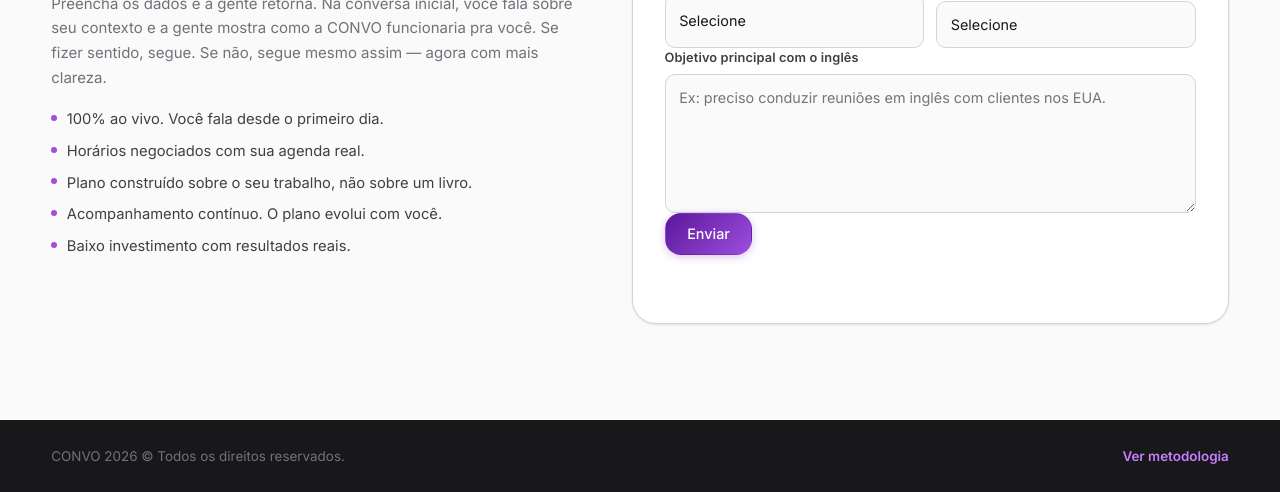
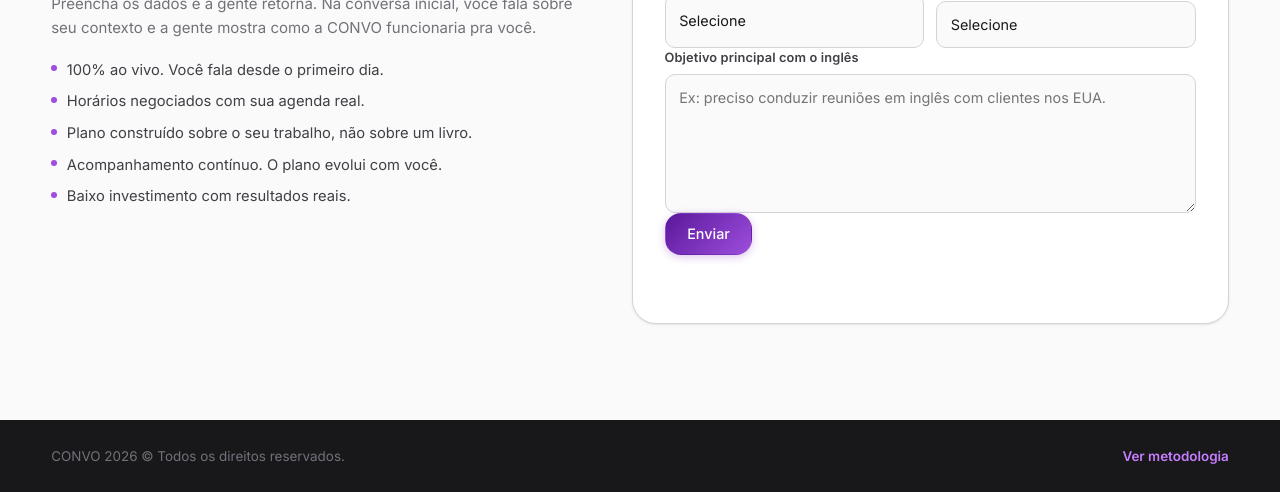
Before and after one commit to ebenersantos-dot/convo, a website: page index/02-contato-convo.html in a window 1280 px wide. Shown: the part 428-920 px from the top of the page. Drawn offline with Linux system fonts and the light colour scheme.

Commit message:
contact message adjust

```diff
--- a/index/02-contato-convo.html
+++ b/index/02-contato-convo.html
@@ -48,7 +48,7 @@
                 <p class="eyebrow">VAMOS CONVERSAR</p>
                 <h1>Trinta minutos. Sem compromisso.</h1>
                 <p>
-                    Preencha os dados e a gente retorna. Na conversa inicial, você fala sobre seu contexto e a gente mostra como a CONVO funcionaria pra você. Se fizer sentido, segue. Se não, segue mesmo assim — agora com mais clareza.
+                    Preencha os dados e a gente retorna. Na conversa inicial, você fala sobre seu contexto e a gente mostra como a CONVO funcionaria pra você.
                 </p>
 
                 <ul class="benefit-list">
```
